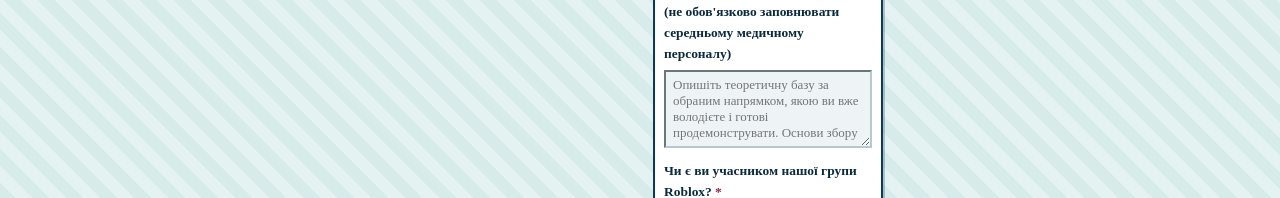
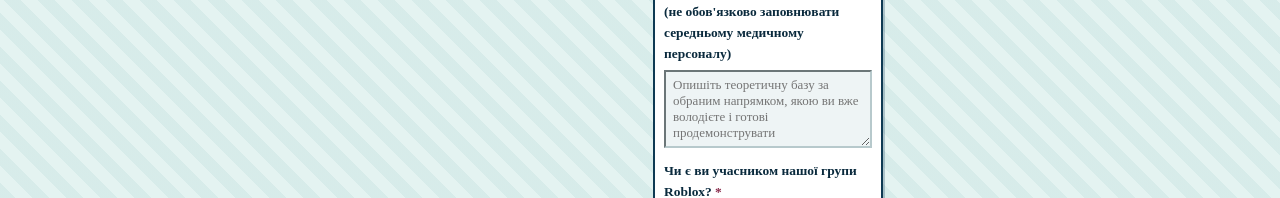
Before and after one commit to xeraze/SH-Site, a React (Vite) app: page /SH-Site/zayavky in a window 1280 px wide. Shown: the part 720-918 px from the top of the page. Built offline with nearby package versions, Linux system fonts and the light colour scheme; no server answers.

Commit message:
Update 5.2 | Shortened placeholder in 3rd question

```diff
--- a/src/data/forms.ts
+++ b/src/data/forms.ts
@@ -26,8 +26,7 @@ export const APPLICATION_FORMS: ApplicationForm[] = [
       },
       {
         label: "Актуальний рівень базових знань для зарахування на інтернатуру (не обов'язково заповнювати середньому медичному персоналу)",
-        placeholder:
-          "Опишіть теоретичну базу за обраним напрямком, якою ви вже володієте і готові продемонструвати. Основи збору анамнезу, схеми первинного огляду та загальні принципи діагностики",
+        placeholder: "Опишіть теоретичну базу за обраним напрямком, якою ви вже володієте і готові продемонструвати",
         multiline: true,
         required: false,
       },
```
